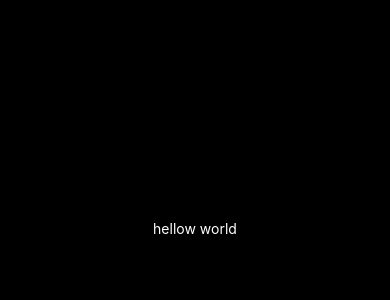
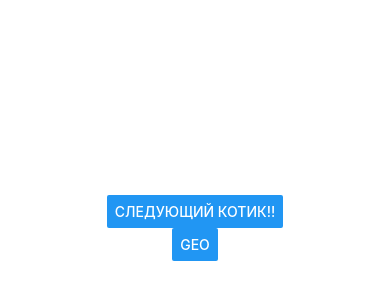
Before and after one commit to Hutsker34/React-Native, a React Native app in the folder my-app/: screen / in a window 390 px wide. Shown: the part 194-494 px from the top of the page. Built offline with nearby package versions, Linux system fonts and the light colour scheme.

Commit message:
add native files

```diff
--- a/my-app/App.js
+++ b/my-app/App.js
@@ -1,24 +1,59 @@
-import { StatusBar } from 'expo-status-bar';
-import { StyleSheet, Text, View } from 'react-native';
+import React, { useState, useEffect } from 'react';
+import { View, Image, StyleSheet , Button, Alert} from 'react-native';
+import * as Location from 'expo-location';
 
-export default function App() {
+const CatImage = () => {
+  const [imageUrl, setImageUrl] = useState(null);
+
+
+  function changeCat(){
+    fetch('https://api.thecatapi.com/v1/images/search')
+    .then((response) => response.json())
+    .then((data) => {
+      // Устанавливаем URL картинки в состояние компонента
+      if (data && data.length > 0) {
+        setImageUrl(data[0].url);
+      }
+    })
+    .catch((error) => {
+      console.error("Ошибка при запросе картинки:", error);
+    });
+  }
+
+  const fetchLocation = async () => {
+    let { status } = await Location.requestForegroundPermissionsAsync();
+
+    if (status !== 'granted') {
+      console.error('Permission to access location was denied');
+      return;
+    }
+
+    let currentLocation = await Location.getCurrentPositionAsync({});
+
+    Alert.alert(currentLocation.coords)
+  };
+
+
   return (
     <View style={styles.container}>
-      <Text style={styles.text}>hellow world</Text>
-      <StatusBar style="auto" />
+      {imageUrl && <Image source={{ uri: imageUrl }} style={styles.image} />}
+      <Button title='следующий котик!!' onPress={changeCat} />
+      <Button title='geo' onPress={fetchLocation} />
     </View>
   );
-}
+};
 
 const styles = StyleSheet.create({
   container: {
     flex: 1,
-    backgroundColor: 'black',
+    justifyContent: 'center',
     alignItems: 'center',
-    justifyContent: 'center',
+  },
+  image: {
+    width: 300, // или другой размер, который вы хотите
+    height: 200,
+    resizeMode: 'contain',
+  },
+});
 
-  },
-  text: {
-    color: 'white',
-  }
-});
+export default CatImage;
```
Also changed, not shown: my-app/package.json (+6 -1 lines), 1 other file (tests, documents, lock files or other folders).
